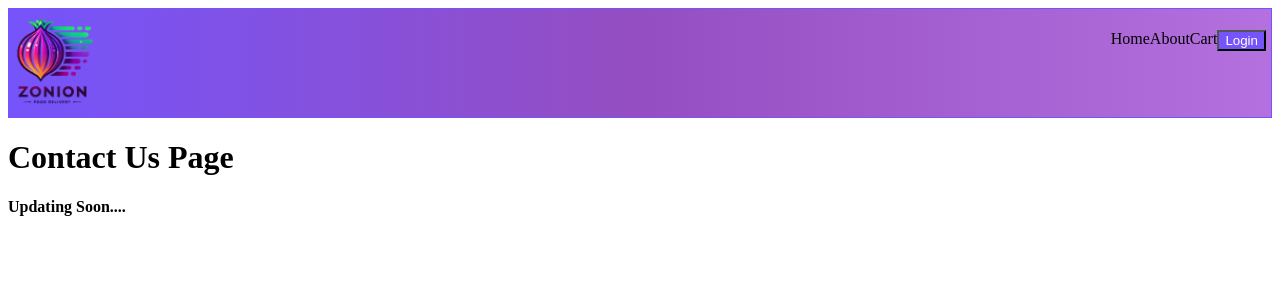
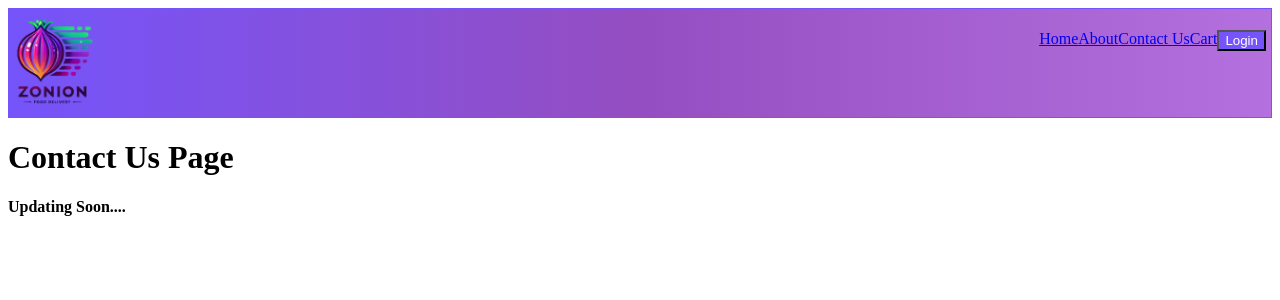
Before and after one commit to droidbg/FoodPeek, a React (Vite) app: page /contact in a window 1280 px wide. Shown: the top 300 px of the page. Built offline with nearby package versions, Linux system fonts and the light colour scheme.

Commit message:
Add. Link to header instead of anchor tag

```diff
--- a/src/components/Error.js
+++ b/src/components/Error.js
@@ -1,10 +1,12 @@
 import { useRouteError } from "react-router";
+import Header from "./Header";
 
 const Error = () => {
   const err = useRouteError();
   console.log(err);
   return (
     <div>
+      <Header />
       <h1>Oops, Something Went Wrong</h1>
 
       <h4>
--- a/src/components/Header.js
+++ b/src/components/Header.js
@@ -1,5 +1,6 @@
 import { useState } from "react";
 import logo from "../../images/logo.png";
+import { Link } from "react-router";
 
 const Header = () => {
   const [btnName, setBtnName] = useState("Login");
@@ -15,9 +16,18 @@
       </div>
       <div className="nav-items">
         <ul>
-          <li>Home</li>
-          <li>About</li>
-          <li>Cart</li>
+          <li>
+            <Link to="/">Home</Link>
+          </li>
+          <li>
+            <Link to="/about">About</Link>
+          </li>
+          <li>
+            <Link to="/contact">Contact Us</Link>
+          </li>
+          <li>
+            <Link to="/cart">Cart</Link>
+          </li>
           <button className="login-button" onClick={onClickHandler}>
             {btnName}
           </button>
```
